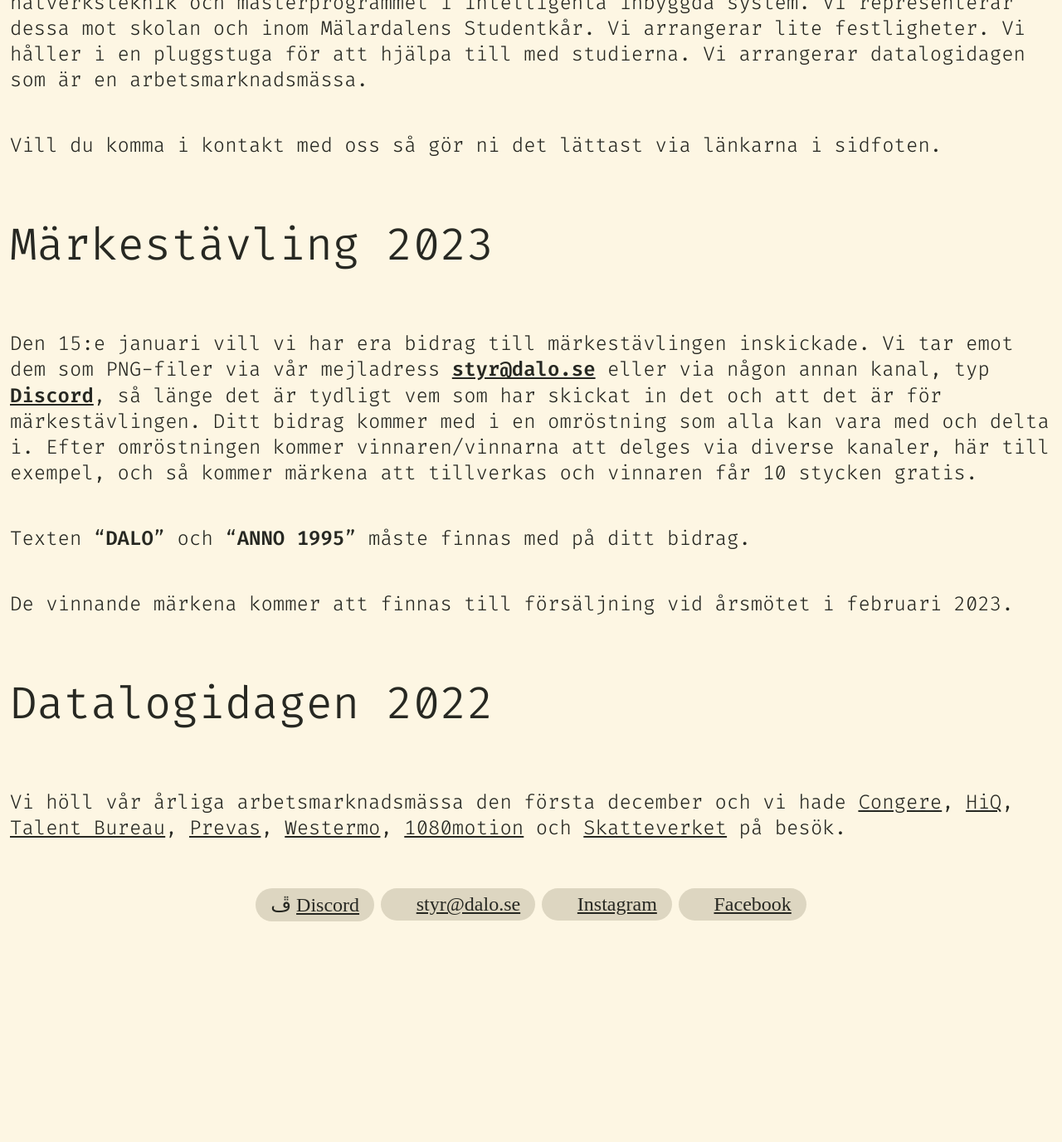
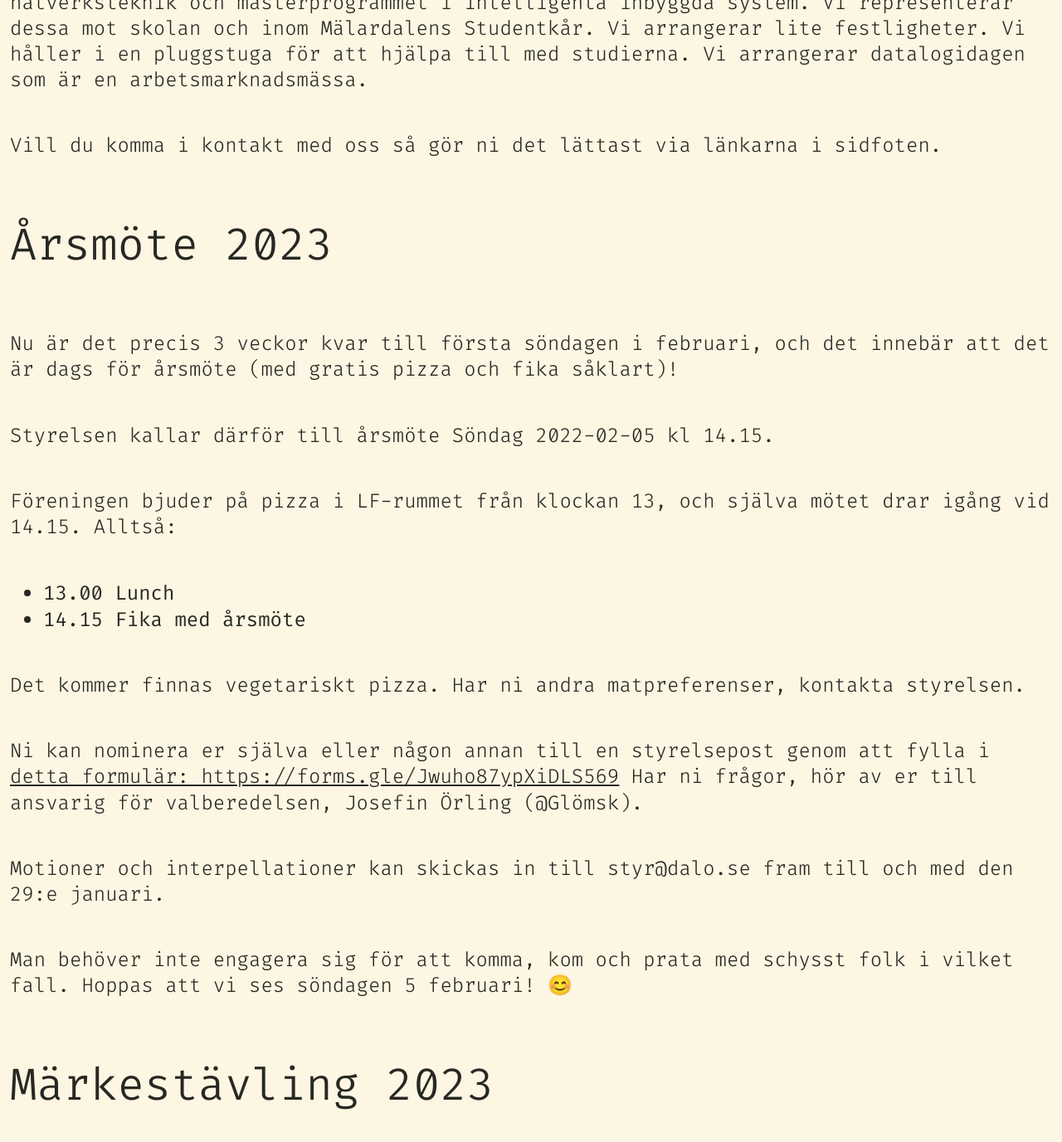
Before and after one commit to dalo-mdu/site, a Jekyll site: the page built from index.md, in a window 1280 px wide and 1400 px high, scrolled down 872 px. Shown: the top 1377 px of the window at 83% size. Built offline with Jekyll 4.4.1, drawn with Linux system fonts in a browser that asks for light colours; some web fonts are replaced; before the commit the page ends 1995 px from its top, so only the background shows below that.

Commit message:
We added information about our upcoming constitutional meeting.

```diff
--- a/index.md
+++ b/index.md
@@ -17,6 +17,27 @@ Vill du komma i kontakt med oss så gör ni det lättast via länkarna i sidfote
 </section>
 
 <section class="fc">
+## Årsmöte 2023
+Nu är det precis 3 veckor kvar till första söndagen i februari, och det innebär att det är dags för årsmöte (med gratis pizza och fika såklart)!
+
+Styrelsen kallar därför till årsmöte Söndag 2022-02-05 kl 14.15.
+
+Föreningen bjuder på pizza i LF-rummet från klockan 13, och själva mötet drar igång vid 14.15. Alltså:
+
+- 13.00 Lunch
+- 14.15 Fika med årsmöte
+
+Det kommer finnas vegetariskt pizza. Har ni andra matpreferenser, kontakta styrelsen.
+
+Ni kan nominera er själva eller någon annan till en styrelsepost genom att fylla i [detta formulär: https://forms.gle/Jwuho87ypXiDLS569](https://forms.gle/Jwuho87ypXiDLS569)
+Har ni frågor, hör av er till ansvarig för valberedelsen, Josefin Örling (@Glömsk).
+
+Motioner och interpellationer kan skickas in till styr@dalo.se fram till och med den 29:e januari.
+
+Man behöver inte engagera sig för att komma, kom och prata med schysst folk i vilket fall. Hoppas att vi ses söndagen 5 februari! 😊
+</section>
+
+<section class="fc">
 ## Märkestävling 2023
 Den 15:e januari vill vi har era bidrag till märkestävlingen inskickade. Vi tar emot dem som PNG-filer via vår mejladress **<styr@dalo.se>** eller via någon annan kanal, typ [**Discord**](https://discord.gg/Y6Sw5WH), så länge det är tydligt vem som har skickat in det och att det är för märkestävlingen. Ditt bidrag kommer med i en omröstning som alla kan vara med och delta i. Efter omröstningen kommer vinnaren/vinnarna att delges via diverse kanaler, här till exempel, och så kommer märkena att tillverkas och vinnaren får 10 stycken gratis.
 
```
